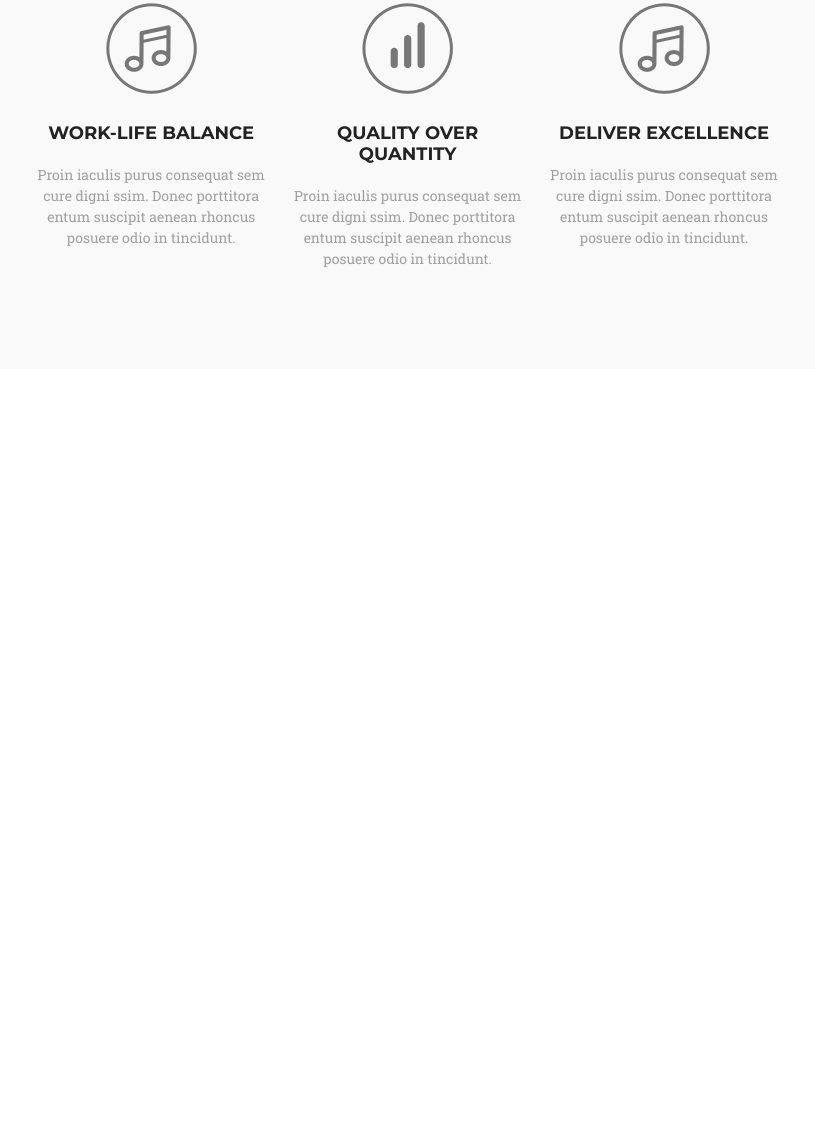
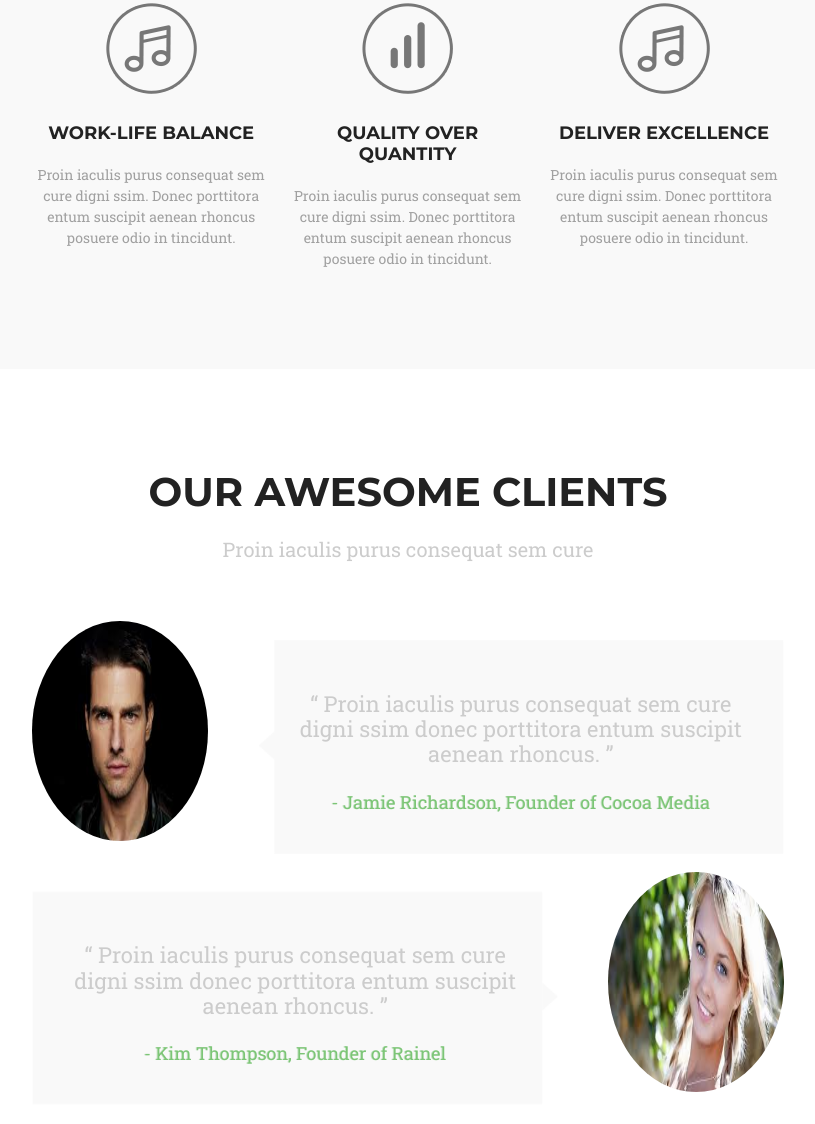
Before and after one commit to Shadowman69/My-portfolio, a plain HTML site: page Treehouse PSD Template/index.html in a window 1280 px wide. Shown: the part 3015-4139 px from the top of the page, without its empty margins (232-1047 px from the left). Before the commit the page ends 3384 px from the top, so only its background shows below. Drawn offline with nearby package versions, Linux system fonts and the light colour scheme; files that its build step writes are made by us from their sources.

Commit message:
Made the section Clients (+adaptive)

```diff
--- a/Treehouse PSD Template/index.html
+++ b/Treehouse PSD Template/index.html
@@ -171,5 +171,37 @@
         </section>
 
         <!-- Section Our Awesome Clients -->
+        <section class="clients">
+            <div class="container">
+                <h2 class="section_title">Our Awesome Clients</h2>
+                <p>Proin iaculis purus consequat sem cure</p>
+                <div class="clients_comments">
+                    <div class="client_comment_1">
+                        <img src="img/Tom Cruize.jpg" alt="#"/>
+                        <div class="comment_1">
+                            <p class="comment">
+                                “ Proin iaculis purus consequat sem cure  digni ssim
+                                donec porttitora entum suscipit aenean rhoncus. ”
+                            </p>
+                            <p class="comment_author">
+                                - Jamie Richardson, Founder of Cocoa Media
+                            </p>
+                        </div>
+                    </div>
+                    <div class="client_comment_2">
+                        <img src="img/lass.jpg" alt="#"/>
+                        <div class="comment_2">
+                            <p class="comment">
+                                “ Proin iaculis purus consequat sem cure  digni ssim
+                                donec porttitora entum suscipit aenean rhoncus. ”
+                            </p>
+                            <p class="comment_author">
+                                - Kim Thompson, Founder of Rainel
+                            </p>
+                        </div>
+                        </div>
+                </div>
+            </div>
+        </section>
     </body>
 </html>
--- a/Treehouse PSD Template/media.css
+++ b/Treehouse PSD Template/media.css
@@ -107,7 +107,8 @@
         text-align: center;
     }
 
-    .services_content h2 {
+    .services_content h2,
+    .section_title {
         margin-top: 30px;
     }
 
@@ -178,6 +179,20 @@
     .project_item {
         width: 95%;
     }
+
+    div.client_comment_1 img,
+    div.client_comment_2 img {
+        float: none;
+        display: block;
+        width: 50%;
+        margin: 0 auto;
+    }
+
+    .comment_1,
+    .comment_2 {
+        float: none;
+        width: 100%;
+    }
 }
 
 @media screen and (max-width: 500px) {
--- a/Treehouse PSD Template/style.css
+++ b/Treehouse PSD Template/style.css
@@ -129,7 +129,8 @@ nav ul li a:hover {
 .services_item p,
 .services_content p,
 .project_fluid_container p,
-.culture .container p {
+.culture .container p,
+.clients .container p {
     font-family: 'Roboto Slab', Arial, sans-serif;
     font-size: 20px;
     font-weight: 400;
@@ -404,3 +405,70 @@ services p {
 }
 
 /* Section Our Awesome Clients */
+.clients {
+    text-align: center;
+}
+
+.clients_comments {
+    width: 100%;
+    text-align: center;
+}
+
+.client_comment_1,
+.client_comment_2 {
+    overflow: hidden;
+}
+
+.client_comment_1 img {
+    float: left;
+    -webkit-border-radius: 50%;
+        -moz-border-radius: 50%;
+        -ms-border-radius: 50%;
+        -o-border-radius: 50%;
+            border-radius: 50%;
+    width: 23.4%;
+    height: 220px;
+    margin-right: 30px;
+}
+
+.client_comment_2 img {
+    float: right;
+    -webkit-border-radius: 50%;
+        -moz-border-radius: 50%;
+        -ms-border-radius: 50%;
+        -o-border-radius: 50%;
+            border-radius: 50%;
+    width: 23.4%;
+    height: 220px;
+    margin-left: 30px;
+}
+
+.comment_1 {
+    float: right;
+    width: 70%;
+    text-align: center;
+    background: url(img/for_comment_1.png) 0 center no-repeat;
+    background-size: 100% 85%;
+}
+
+.comment_2 {
+    float: left;
+    width: 70%;
+    text-align: center;
+    background: url(img/for_comment_2.png) 0 center no-repeat;
+    background-size: 100% 85%;
+}
+
+.container .clients_comments .comment {
+    width: 85%;
+    margin: 0 auto;
+    margin-top: 70px;
+    margin-bottom: 25px;
+    font-size: 22px;
+}
+
+.container .clients_comments .comment_author {
+    font-size: 18px;
+    color: #7cc576;
+    text-shadow: -1px 0 0 #c5e2c3;
+}
```
Also changed, not shown: Treehouse PSD Template/img/Tom Cruize.jpg (added), Treehouse PSD Template/img/for_comment_1.png (added), Treehouse PSD Template/img/for_comment_2.png (added), Treehouse PSD Template/img/lass.jpg (added).
